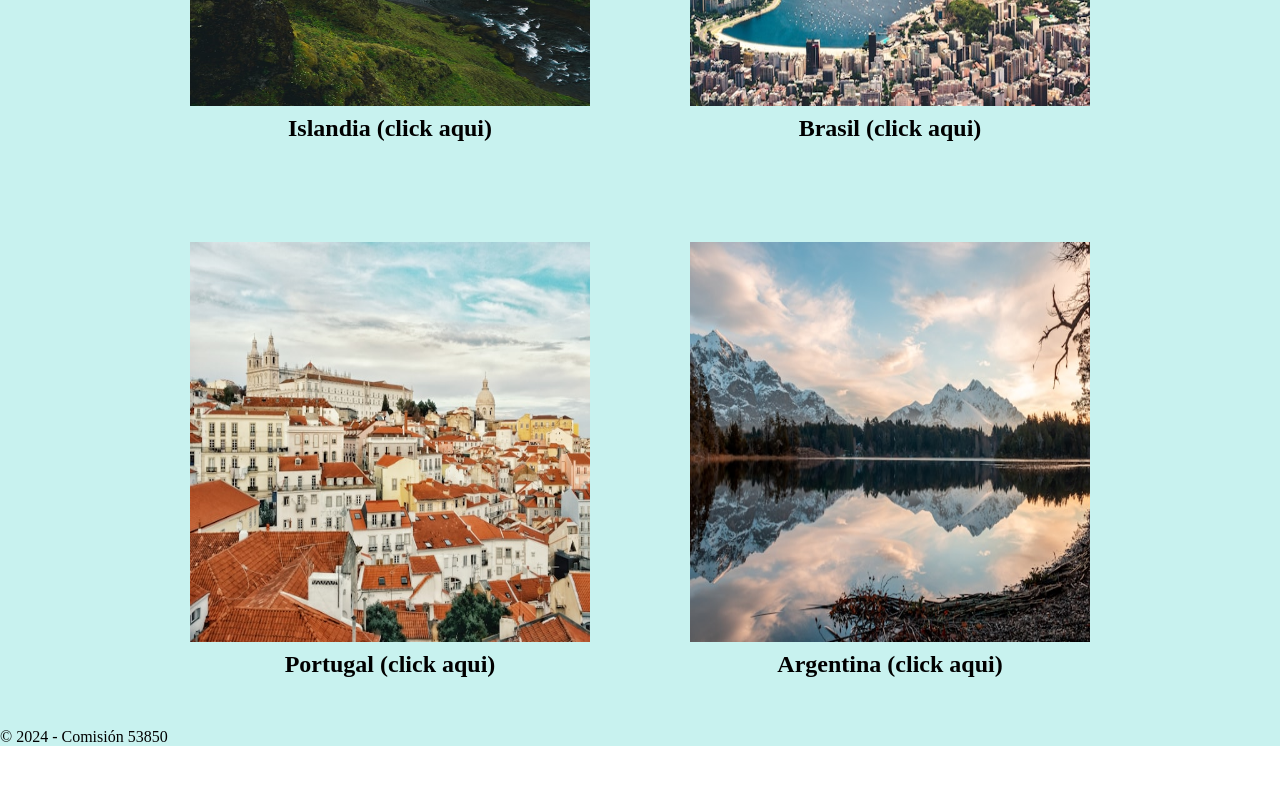
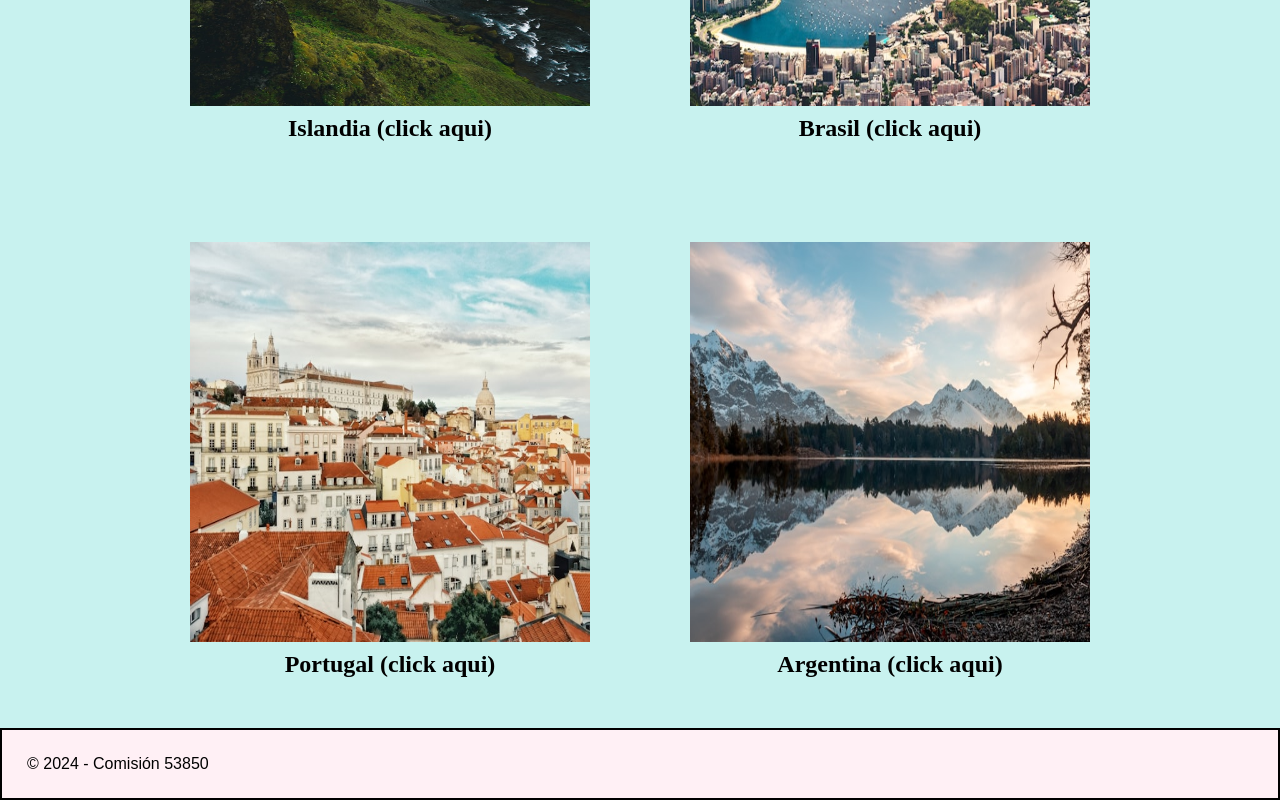
Before and after one commit to BenjaNapoli/Preentrega3-Napoli, a plain HTML site: page index.html in a window 1280 px wide. Shown: the part 1512-2312 px from the top of the page. Before the commit the page ends 2258 px from the top, so only its background shows below. Drawn offline with Linux system fonts and the light colour scheme.

Commit message:
arregle el footer

```diff
--- a/index.html
+++ b/index.html
@@ -17,8 +17,8 @@
             <ul class="nav-list">
                 <li class="nav-item"><a href="index.html" class="nav-link">Home</a></li>
 
-<<<<<<< HEAD
-                    <li class="nav-item"><a href="pages/lahistoriadelmundo.html" class="nav-link">La historia del
+                <<<<<<< HEAD <li class="nav-item"><a href="pages/lahistoriadelmundo.html" class="nav-link">La historia
+                        del
                         mundo</a></li>
                     <li class="nav-item"><a href="pages/imagenes.html" class="nav-link">Imagenes</a></li>
                     <li class="nav-item"><a href="pages/maravillas.html" class="nav-link">Las 7 maravillas del mundo</a>
@@ -80,7 +80,7 @@
     </main>
 
     <footer>
-        © 2024 - Comisión 53850
+        <p>© 2024 - Comisión 53850</p>
     </footer>
 
 </body>
```
Also changed, not shown: Pages/imagenes.html (+1 -1 lines), Pages/laHistoriaDelMundo.html (+1 -1 lines), Pages/maravillas.html (+1 -1 lines). Lines whose indentation alone changed are shown as unchanged.
